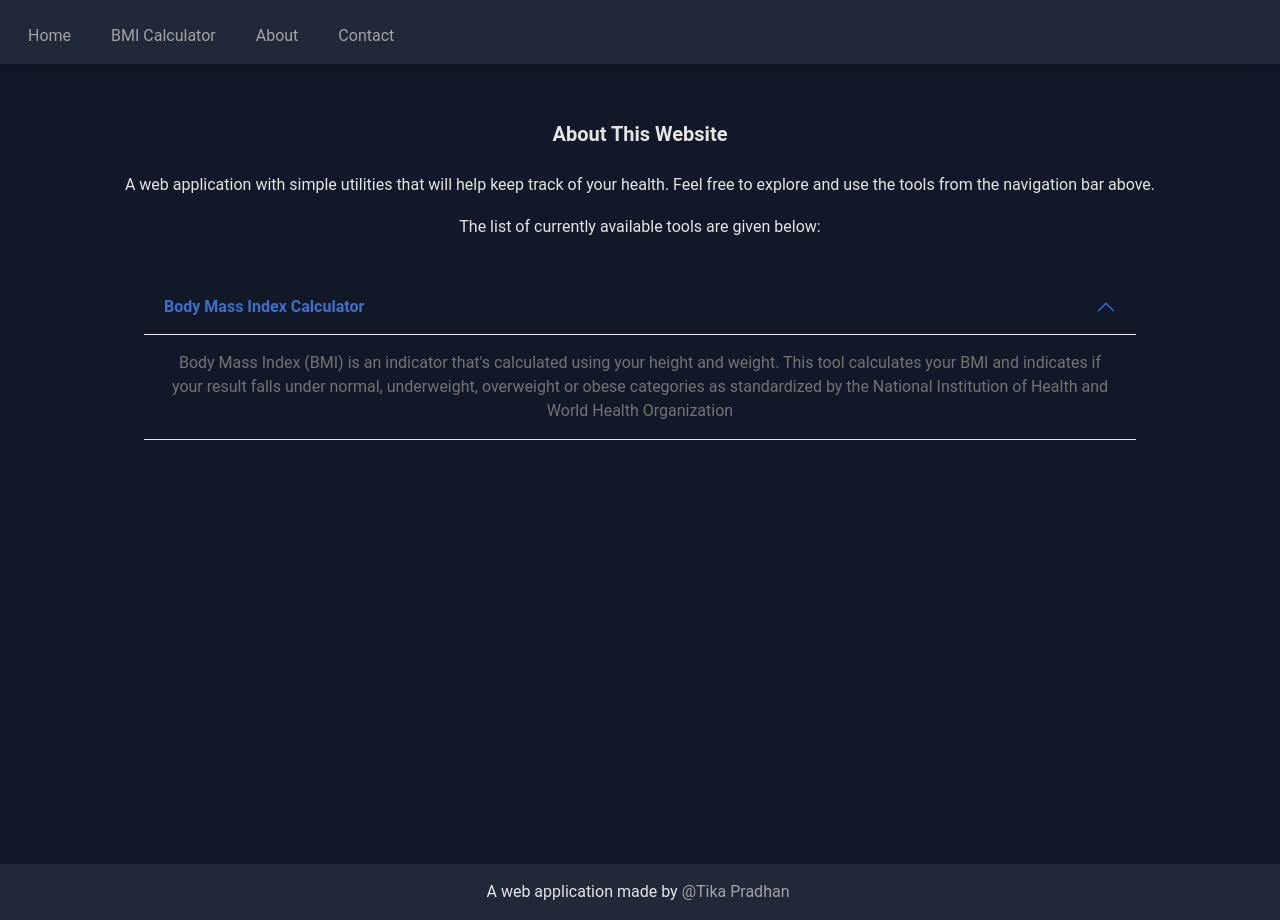
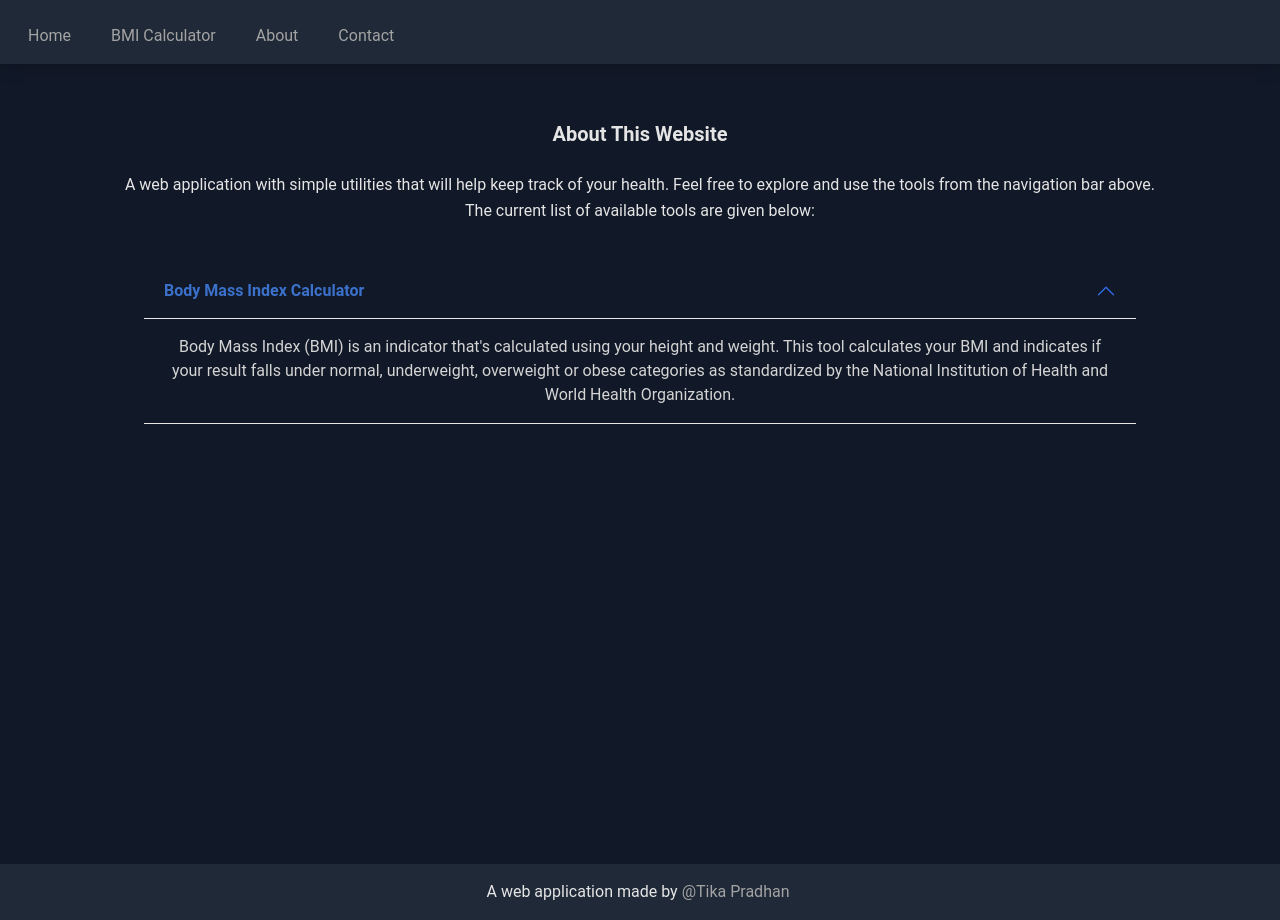
Before and after one commit to tikap/TikApps, a Next.js app: page /about in a window 1280 px wide. Both pictures are taken after a click on the button "Body Mass Index Calculator". Built offline with nearby package versions, Linux system fonts and the light colour scheme; what tw-elements would draw is missing.

Commit message:
More content corrections and change some font colors to be more visible

```diff
--- a/app/about/about.js
+++ b/app/about/about.js
@@ -8,10 +8,8 @@ export default function About() {
         <p className="my-4">
           A web application with simple utilities that will help keep track of
           your health. Feel free to explore and use the tools from the
-          navigation bar above.
-        </p>
-        <p className="my-4">
-          The list of currently available tools are given below:
+          navigation bar above. <br /> The current list of available tools are
+          given below:
         </p>
       </div>
       <div>
@@ -20,7 +18,7 @@ export default function About() {
           content="Body Mass Index (BMI) is an indicator that's calculated using your height
               and weight. This tool calculates your BMI and indicates if your result
               falls under normal, underweight, overweight or obese categories as standardized
-              by the National Institution of Health and World Health Organization"
+              by the National Institution of Health and World Health Organization."
           uniqueId="collapsableBmiDetails"
         />
       </div>
--- a/app/bmi/bmi.js
+++ b/app/bmi/bmi.js
@@ -95,8 +95,9 @@ export default function Bmi() {
 
       <div>
         <CollapsableContent
-          contentHeading="What does BMI Indicate?"
-          content="Ideally you would want to be within the normal BMI range.
+          contentHeading="What does BMI indicate?"
+          content="Use your Body Mass Index as an estimate of where you fall in the health risk category,
+          but note that it is not an actual medical prediction. Falling within normal BMI range is ideal for avoiding weight related health issues.
           Higher BMI categories (overweight and obese) indicate higher risk to cardiovascular diseases
           (heart attack, stroke, etc), diabetes, musculoskeletal disorders and some cancers. Likewise, the lower end of
           BMI category (underweight) have a greater risks to health conditions like malnutrition, osteoporosis and
@@ -107,11 +108,11 @@ export default function Bmi() {
       <div>
         <CollapsableContent
           contentHeading="Limitations of BMI"
-          content="Use your Body Mass Index as a rule of thumb for where you fall in the health risk category,
-          but note that it is not an actual medical prediction.
-          This index is known to have several limitations such as over-estimating bodies that are taller and more muscular,
-          and under-estimating shorter and thinner bodies. The weight categorization has also varied over jurisdictions
-          and time. The current standard is set by the National Institution of Health (NIH) in 1998 and also echoed by
+          content="This index is known to have several limitations.
+          It over-estimates BMI for bodies that are taller and more muscular,
+          and under-estimates shorter and skinnier bodies. The weight categorizations have also varied over jurisdictions
+          and time periods so the BMI ranges will vary depending on which region and year it is being referenced from.
+          The current standard is set by the National Institution of Health (NIH) in 1998 and also echoed by
           the World Health Organization (WHO) over the 1990s."
           uniqueId="collapsableBmiLimitations"
         />
--- a/app/components/content/CollapsableContent.js
+++ b/app/components/content/CollapsableContent.js
@@ -47,7 +47,7 @@ export default function CollapsableContent({
               aria-labelledby="flush-headingOne"
               data-te-parent="#accordionFlushExample"
             >
-              <div className="py-4 px-5 text-neutral-500">{content}</div>
+              <div className="py-4 px-5 text-neutral-300">{content}</div>
             </div>
           </div>
         </div>
--- a/app/components/home.js
+++ b/app/components/home.js
@@ -16,7 +16,7 @@ export default function Home() {
     <>
       <h2 className="mb-4 text-4xl font-semibold">TikApps</h2>
       <h4 className="mb-6 text-xl font-semibold">
-        Tools for your daily health goals.
+        Free, easy and web accessible tools for your health.
       </h4>
 
       <Link href="./about">
```
